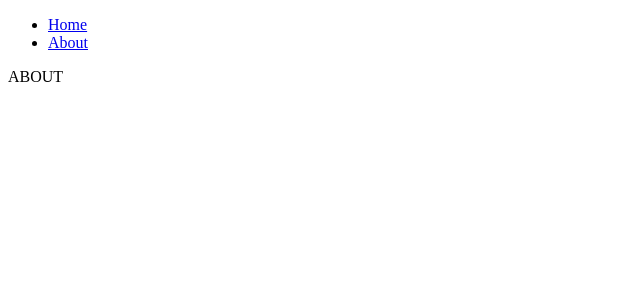
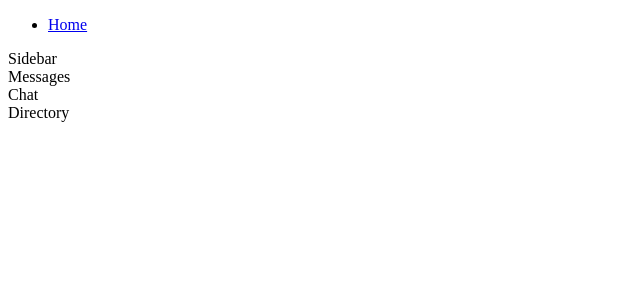
Before and after one commit to flydevs/chat-app-web, a React app: page /about in a window 1280 px wide. Shown: the top 300 px of the page, without its empty margins (0-640 px from the left). Built offline with nearby package versions, Linux system fonts and the light colour scheme.

Commit message:
structured

```diff
--- a/src/App.js
+++ b/src/App.js
@@ -6,34 +6,25 @@ import {
   Link
 } from "react-router-dom";
 import Home from './pages/Home';
-import About from './pages/About';
-function App(){
-   return (
-   <Router>
-       <div>
+
+function App() {
+  return (
+    <Router>
+      <div>
         <nav>
           <ul>
             <li>
               <Link to="/">Home</Link>
             </li>
-            <li>
-              <Link to="/about">About</Link>
-            </li>
           </ul>
         </nav>
         <Switch>
-          <Route path="/about">
-              <About/>
-            </Route>
           <Route path="/">
-            <Home/>
-          </Route>
-          <Route path="/about">
-            <About/>
+            <Home />
           </Route>
         </Switch>
-        </div>
-  </Router>
+      </div>
+    </Router>
   )
 }
 export default App;
--- a/src/pages/About.js
+++ /dev/null
@@ -1,11 +0,0 @@
-import React from 'react'
-
-function About() {
-    return (
-        <div>
-            ABOUT
-        </div>
-    )
-}
-
-export default About
--- a/src/pages/Home.js
+++ /dev/null
@@ -1,15 +0,0 @@
-import React from 'react'
-
-function Home() {
-    return (
-        <div className="HomeLayout">
-            <div class="HomeLayout__sidebar"></div>
-            <div class="HomeLayout__messages"></div>
-            <div class="HomeLayout__chat"></div>
-            <div class="HomeLayout__directory"></div>
-
-        </div>
-    )
-}
-
-export default Home
--- /dev/null
+++ b/src/pages/Home/index.js
@@ -0,0 +1,14 @@
+import React from 'react'
+
+function Home() {
+    return (
+        <div className="HomeLayout">
+            <div className="HomeLayout__sidebar">Sidebar</div>
+            <div className="HomeLayout__messages">Messages</div>
+            <div className="HomeLayout__chat">Chat</div>
+            <div className="HomeLayout__directory">Directory</div>
+        </div>
+    )
+}
+
+export default Home
```
